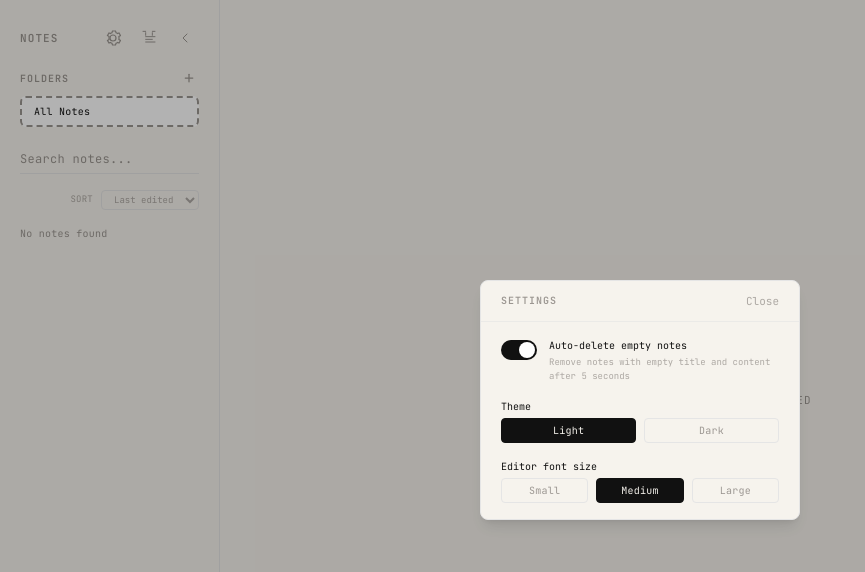
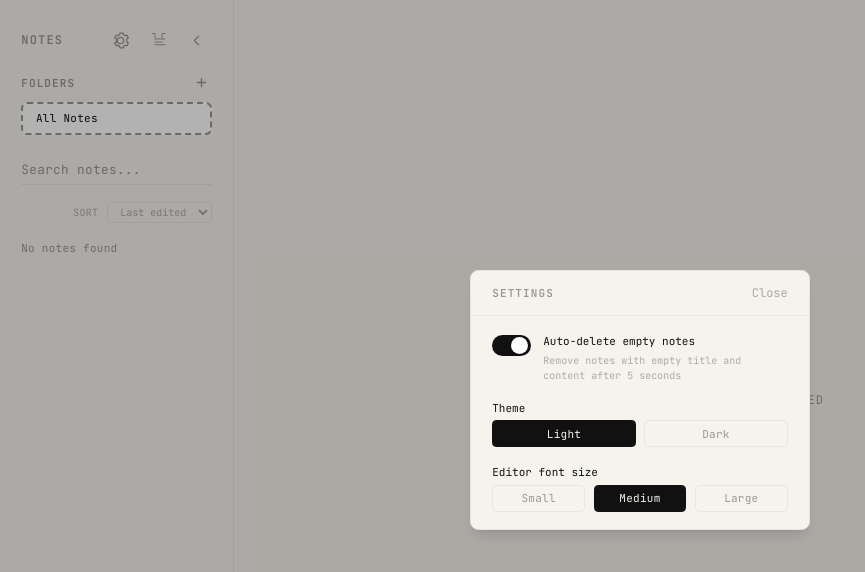
Before and after one commit to ib0dev/notepad, a React (Vite) app: page / in a window 1280 px wide. Both pictures are taken after a click on the button 113 px from the left and 38 px from the top of the page. Shown: the top 572 px of the page, without its empty margins (0-865 px from the left). Built offline with nearby package versions, Linux system fonts and the light colour scheme.

Commit message:
fixing scaling

```diff
--- a/src/components/Editor/index.tsx
+++ b/src/components/Editor/index.tsx
@@ -85,7 +85,7 @@ export function Editor() {
   if (!note) {
     return (
       <div className="flex-1 flex items-center justify-center">
-        <p className="text-[11px] font-mono text-shadow tracking-widest uppercase dark:text-smoke">
+        <p className="text-[12px] font-mono text-shadow tracking-widest uppercase dark:text-smoke">
           No note selected
         </p>
       </div>
@@ -105,14 +105,14 @@ export function Editor() {
         {/* Toolbar */}
         <div className="flex items-center justify-between px-10 pt-7 pb-3">
           <div className="flex items-center gap-4">
-            <span className="text-[9px] font-mono text-shadow tracking-widest uppercase dark:text-smoke">
+            <span className="text-[10px] font-mono text-shadow tracking-widest uppercase dark:text-smoke">
               Last edited {formatRelativeTime(note.updatedAt)}
             </span>
             <div className="relative group">
               <select
                 value={note.folderId || ''}
                 onChange={(e) => moveNoteToFolder(note.id, e.target.value || null)}
-                className="text-[9px] font-mono text-shadow/80 bg-transparent border border-mist rounded
+                className="text-[10px] font-mono text-shadow/80 bg-transparent border border-mist rounded
                            px-2 py-0.5 cursor-pointer outline-none hover:border-fog transition-colors
                            dark:text-smoke dark:border-stone dark:hover:border-ash"
               >
@@ -128,7 +128,7 @@ export function Editor() {
           <button
             onClick={handleDelete}
             title="Delete note"
-            className="text-[11px] font-mono text-shadow/60 hover:text-red-400
+            className="text-[12px] font-mono text-shadow/60 hover:text-red-400
                        px-4 py-2 rounded transition-colors duration-150 dark:text-smoke dark:hover:text-red-400"
           >
             Delete
@@ -165,7 +165,7 @@ export function Editor() {
               setIsBold((prev) => !prev);
               applyFormat('bold');
             }}
-            className={`px-2 py-1 rounded border text-[10px] font-mono tracking-wide transition-colors
+            className={`px-2 py-1 rounded border text-[11px] font-mono tracking-wide transition-colors
               ${
                 isBold
                   ? 'border-ink bg-ink text-sand dark:border-fog dark:bg-fog dark:text-charcoal'
@@ -181,7 +181,7 @@ export function Editor() {
               setIsItalic((prev) => !prev);
               applyFormat('italic');
             }}
-            className={`px-2 py-1 rounded border text-[10px] font-mono tracking-wide transition-colors
+            className={`px-2 py-1 rounded border text-[11px] font-mono tracking-wide transition-colors
               ${
                 isItalic
                   ? 'border-ink bg-ink text-sand dark:border-fog dark:bg-fog dark:text-charcoal'
@@ -197,7 +197,7 @@ export function Editor() {
               setIsUnderline((prev) => !prev);
               applyFormat('underline');
             }}
-            className={`px-2 py-1 rounded border text-[10px] font-mono tracking-wide transition-colors
+            className={`px-2 py-1 rounded border text-[11px] font-mono tracking-wide transition-colors
               ${
                 isUnderline
                   ? 'border-ink bg-ink text-sand dark:border-fog dark:bg-fog dark:text-charcoal'
@@ -207,7 +207,7 @@ export function Editor() {
             U
           </button>
           <div className="ml-3 flex items-center gap-1">
-            <span className="text-[9px] font-mono text-shadow dark:text-smoke mr-1">
+            <span className="text-[10px] font-mono text-shadow dark:text-smoke mr-1">
               Color
             </span>
             <button
--- a/src/components/Modal.tsx
+++ b/src/components/Modal.tsx
@@ -23,7 +23,7 @@ export function Modal({ isOpen, onClose, onConfirm, title, message }: ModalProps
             initial={{ scale: 0.9, y: 20 }}
             animate={{ scale: 1, y: 0 }}
             exit={{ scale: 0.9, y: 20 }}
-            className="bg-white dark:bg-charcoal rounded-lg overflow-hidden shadow-lg w-[300px]"
+            className="bg-white dark:bg-charcoal rounded-lg overflow-hidden shadow-lg w-[320px]"
             onClick={(e) => e.stopPropagation()}
           >
             <div className="p-5 border-b border-mist dark:border-stone">
--- a/src/components/Sidebar/FolderList.tsx
+++ b/src/components/Sidebar/FolderList.tsx
@@ -45,16 +45,16 @@ export function FolderList() {
   return (
     <div className="px-5 pb-3">
       <div className="flex items-center justify-between mb-2">
-        <span className="text-[10px] font-mono font-semibold tracking-widest uppercase text-shadow dark:text-smoke">
+        <span className="text-[11px] font-mono font-semibold tracking-widest uppercase text-shadow dark:text-smoke">
           Folders
         </span>
         <button
           onClick={() => setIsCreating(true)}
           title="New folder"
-          className="w-5 h-5 flex items-center justify-center rounded text-[10px]
+          className="w-5 h-5 flex items-center justify-center rounded text-[11px]
                      text-shadow hover:text-ink transition-colors duration-150 dark:text-smoke dark:hover:text-fog"
         >
-          <svg width="10" height="10" viewBox="0 0 8 8" fill="none">
+          <svg width="11" height="11" viewBox="0 0 8 8" fill="none">
             <line x1="4" y1="1" x2="4" y2="7" stroke="currentColor" strokeWidth="1" strokeLinecap="round"/>
             <line x1="1" y1="4" x2="7" y2="4" stroke="currentColor" strokeWidth="1" strokeLinecap="round"/>
           </svg>
@@ -74,7 +74,7 @@ export function FolderList() {
             onBlur={() => !newFolderName.trim() && setIsCreating(false)}
             onKeyDown={handleKeyDown}
             placeholder="Folder name..."
-            className="w-full bg-transparent text-[10px] font-mono text-ink placeholder-shadow
+            className="w-full bg-transparent text-[11px] font-mono text-ink placeholder-shadow
                        border-b border-mist focus:border-fog outline-none py-1
                        transition-colors duration-200 tracking-wide dark:text-fog dark:border-stone dark:focus:border-ash"
           />
@@ -88,7 +88,7 @@ export function FolderList() {
         onDrop={(e) => handleDrop(e, null)}
         className={`
           mb-0.5 px-3 py-1.5 rounded-md cursor-pointer
-          transition-colors duration-150 text-[10px] font-mono tracking-wide
+          transition-colors duration-150 text-[11px] font-mono tracking-wide
           ${selectedFolderId === null ? 'bg-white dark:bg-stone' : 'hover:bg-white/50 dark:hover:bg-stone/30'}
           ${dragOverFolder === null ? 'bg-fog/30 dark:bg-ash/30 border-2 border-dashed border-shadow' : ''}
         `}
@@ -109,7 +109,7 @@ export function FolderList() {
           onDrop={(e) => handleDrop(e, folder.id)}
           className={`
             group flex items-center justify-between mb-0.5 px-3 py-1.5 rounded-md cursor-pointer
-            transition-colors duration-150 text-[10px] font-mono tracking-wide
+            transition-colors duration-150 text-[11px] font-mono tracking-wide
             ${selectedFolderId === folder.id ? 'bg-white dark:bg-stone' : 'hover:bg-white/50 dark:hover:bg-stone/30'}
             ${dragOverFolder === folder.id ? 'bg-fog/30 dark:bg-ash/30 border-2 border-dashed border-shadow' : ''}
           `}
@@ -132,7 +132,7 @@ export function FolderList() {
                        text-shadow/60 hover:text-red-400 transition-opacity duration-150 dark:text-smoke"
             title="Delete folder"
           >
-            <svg width="8" height="8" viewBox="0 0 6 6" fill="none">
+            <svg width="9" height="9" viewBox="0 0 6 6" fill="none">
               <path d="M1 1L5 5M5 1L1 5" stroke="currentColor" strokeWidth="1" strokeLinecap="round"/>
             </svg>
           </button>
--- a/src/components/Sidebar/NoteItem.tsx
+++ b/src/components/Sidebar/NoteItem.tsx
@@ -1,4 +1,4 @@
-import React, { useState } from 'react';
+import { useState } from 'react';
 import { motion, AnimatePresence } from 'framer-motion';
 import { Note } from '../../types/note';
 import { useNotes } from '../../hooks/useNotes';
@@ -74,22 +74,22 @@ export function NoteItem({ note }: NoteItemProps) {
                 className="w-1.5 h-1.5 rounded-sm"
                 style={{ backgroundColor: folder.color }}
               />
-              <span className="text-[9px] font-mono text-shadow/70 truncate dark:text-smoke/70">
+              <span className="text-[10px] font-mono text-shadow/70 truncate dark:text-smoke/70">
                 {folder.name}
               </span>
             </div>
           )}
           {preview && !folder && (
-            <p className="text-[10px] font-mono text-shadow truncate mt-0.5 leading-snug dark:text-smoke">
+            <p className="text-[11px] font-mono text-shadow truncate mt-0.5 leading-snug dark:text-smoke">
               {preview}
             </p>
           )}
           <div className="flex items-center justify-between mt-1">
-            <p className="text-[9px] font-mono text-shadow/70 dark:text-smoke/70">
+            <p className="text-[10px] font-mono text-shadow/70 dark:text-smoke/70">
               {formatRelativeTime(note.updatedAt)}
             </p>
             {note.pinned && (
-              <span className="text-[9px] font-mono text-shadow/80 dark:text-smoke/80">
+              <span className="text-[10px] font-mono text-shadow/80 dark:text-smoke/80">
                 ★
               </span>
             )}
@@ -109,7 +109,7 @@ export function NoteItem({ note }: NoteItemProps) {
             }}
             className="opacity-0 group-hover:opacity-100 w-6 h-6 flex items-center justify-center rounded
                        text-shadow/60 hover:text-ink hover:bg-white/60 dark:hover:bg-stone/40
-                       transition-all duration-150 dark:text-smoke text-[10px]"
+                       transition-all duration-150 dark:text-smoke text-[11px]"
             title={note.pinned ? 'Unpin note' : 'Pin note'}
           >
             {note.pinned ? '★' : '☆'}
@@ -124,7 +124,7 @@ export function NoteItem({ note }: NoteItemProps) {
                        transition-all duration-150 dark:text-smoke"
             title="Delete note"
           >
-            <svg width="10" height="10" viewBox="0 0 10 10" fill="none">
+            <svg width="11" height="11" viewBox="0 0 10 10" fill="none">
               <path d="M1 1L9 9M9 1L1 9" stroke="currentColor" strokeWidth="1.2" strokeLinecap="round"/>
             </svg>
           </button>
@@ -142,7 +142,7 @@ export function NoteItem({ note }: NoteItemProps) {
             className="absolute left-full top-0 ml-2 z-50"
           >
             <div className="bg-sand dark:bg-charcoal border border-mist dark:border-stone rounded-md p-3 shadow-lg">
-              <p className="text-[10px] font-mono text-ink/90 dark:text-fog/90 leading-relaxed whitespace-pre-wrap break-words max-h-40 overflow-y-auto scrollbar-none">
+              <p className="text-[11px] font-mono text-ink/90 dark:text-fog/90 leading-relaxed whitespace-pre-wrap break-words max-h-40 overflow-y-auto scrollbar-none">
                 {fullContent}
               </p>
             </div>
--- a/src/components/Sidebar/NoteList.tsx
+++ b/src/components/Sidebar/NoteList.tsx
@@ -1,4 +1,3 @@
-import React from 'react';
 import { AnimatePresence, motion } from 'framer-motion';
 import { NoteItem } from './NoteItem';
 import { useNotes } from '../../hooks/useNotes';
@@ -11,7 +10,7 @@ export function NoteList() {
     <div className="flex-1 flex flex-col overflow-y-auto py-1 scrollbar-none">
       <div className="px-5 pb-1 flex items-center justify-end">
         <label className="flex items-center gap-2">
-          <span className="text-[9px] font-mono text-shadow/80 dark:text-smoke/80 uppercase tracking-wide">
+          <span className="text-[10px] font-mono text-shadow/80 dark:text-smoke/80 uppercase tracking-wide">
             Sort
           </span>
           <select
@@ -19,7 +18,7 @@ export function NoteList() {
             onChange={(e) =>
               setSortBy(e.target.value as 'updated' | 'created' | 'title')
             }
-            className="text-[9px] font-mono text-shadow/80 bg-transparent border border-mist rounded px-2 py-0.5 cursor-pointer outline-none hover:border-fog transition-colors dark:text-smoke dark:border-stone dark:hover:border-ash"
+            className="text-[10px] font-mono text-shadow/80 bg-transparent border border-mist rounded px-2 py-0.5 cursor-pointer outline-none hover:border-fog transition-colors dark:text-smoke dark:border-stone dark:hover:border-ash"
           >
             <option value="updated">Last edited</option>
             <option value="created">Created</option>
@@ -37,7 +36,7 @@ export function NoteList() {
               transition={{ duration: 0.15 }}
               className="px-5 py-3"
             >
-              <p className="text-[10px] font-mono text-shadow tracking-wide dark:text-smoke">
+              <p className="text-[11px] font-mono text-shadow tracking-wide dark:text-smoke">
                 No notes found
               </p>
             </motion.div>
--- a/src/components/Sidebar/SearchBar.tsx
+++ b/src/components/Sidebar/SearchBar.tsx
@@ -1,4 +1,3 @@
-import React from 'react';
 import { useNotes } from '../../hooks/useNotes';
 
 export function SearchBar() {
--- a/src/components/Sidebar/Settings.tsx
+++ b/src/components/Sidebar/Settings.tsx
@@ -1,4 +1,3 @@
-import React from 'react';
 import { useNotes } from '../../hooks/useNotes';
 
 export function Settings() {
@@ -7,7 +6,7 @@ export function Settings() {
   return (
     <div className="px-5 pb-3">
       <div className="mb-4">
-        <span className="text-[10px] font-mono font-semibold tracking-widest uppercase text-shadow dark:text-smoke">
+        <span className="text-[11px] font-mono font-semibold tracking-widest uppercase text-shadow dark:text-smoke">
           Settings
         </span>
       </div>
@@ -26,10 +25,10 @@ export function Settings() {
             <div className="absolute left-0.5 top-0.5 w-4 h-4 bg-white dark:bg-charcoal rounded-full transition-transform peer-checked:translate-x-4 shadow"></div>
           </div>
           <div className="flex-1">
-            <p className="text-[10px] font-mono text-ink dark:text-fog leading-relaxed">
+            <p className="text-[11px] font-mono text-ink dark:text-fog leading-relaxed">
               Auto-delete empty notes
             </p>
-            <p className="text-[9px] font-mono text-shadow/80 dark:text-smoke/80 mt-0.5">
+            <p className="text-[10px] font-mono text-shadow/80 dark:text-smoke/80 mt-0.5">
               Remove notes with empty title and content after 5 seconds
             </p>
           </div>
--- a/src/components/Sidebar/SettingsModal.tsx
+++ b/src/components/Sidebar/SettingsModal.tsx
@@ -1,4 +1,3 @@
-import React from 'react';
 import { useNotes } from '../../hooks/useNotes';
 import { useTheme } from '../../hooks/useTheme';
 import type { EditorFontSize } from '../../utils/storage';
@@ -26,16 +25,16 @@ export function SettingsModal({ isOpen, onClose }: SettingsModalProps) {
       onClick={onClose}
     >
       <div
-        className="w-[320px] max-w-[90vw] rounded-lg border border-mist bg-sand shadow-lg dark:bg-charcoal dark:border-stone"
+        className="w-[340px] max-w-[90vw] rounded-lg border border-mist bg-sand shadow-lg dark:bg-charcoal dark:border-stone"
         onClick={(e) => e.stopPropagation()}
       >
         <div className="flex items-center justify-between px-5 py-3 border-b border-mist/60 dark:border-stone/60">
-          <span className="text-[10px] font-mono font-semibold tracking-widest uppercase text-shadow dark:text-smoke">
+          <span className="text-[11px] font-mono font-semibold tracking-widest uppercase text-shadow dark:text-smoke">
             Settings
           </span>
           <button
             onClick={onClose}
-            className="text-[11px] font-mono text-shadow/80 hover:text-ink dark:text-smoke dark:hover:text-fog"
+            className="text-[12px] font-mono text-shadow/80 hover:text-ink dark:text-smoke dark:hover:text-fog"
           >
             Close
           </button>
@@ -55,10 +54,10 @@ export function SettingsModal({ isOpen, onClose }: SettingsModalProps) {
               <div className="absolute left-0.5 top-0.5 w-4 h-4 bg-white dark:bg-charcoal rounded-full transition-transform peer-checked:translate-x-4 shadow" />
             </div>
             <div className="flex-1">
-              <p className="text-[10px] font-mono text-ink dark:text-fog leading-relaxed">
+              <p className="text-[11px] font-mono text-ink dark:text-fog leading-relaxed">
                 Auto-delete empty notes
               </p>
-              <p className="text-[9px] font-mono text-shadow/80 dark:text-smoke/80 mt-0.5">
+              <p className="text-[10px] font-mono text-shadow/80 dark:text-smoke/80 mt-0.5">
                 Remove notes with empty title and content after 5 seconds
               </p>
             </div>
@@ -66,7 +65,7 @@ export function SettingsModal({ isOpen, onClose }: SettingsModalProps) {
 
           {/* Theme selector */}
           <div>
-            <p className="text-[10px] font-mono text-ink dark:text-fog mb-1">
+            <p className="text-[11px] font-mono text-ink dark:text-fog mb-1">
               Theme
             </p>
             <div className="flex gap-2">
@@ -74,7 +73,7 @@ export function SettingsModal({ isOpen, onClose }: SettingsModalProps) {
                 <button
                   key={value}
                   onClick={() => setTheme(value)}
-                  className={`flex-1 px-2 py-1 rounded border text-[10px] font-mono tracking-wide transition-colors
+                  className={`flex-1 px-2 py-1 rounded border text-[11px] font-mono tracking-wide transition-colors
                     ${
                       theme === value
                         ? 'border-ink bg-ink text-sand dark:border-fog dark:bg-fog dark:text-charcoal'
@@ -89,7 +88,7 @@ export function SettingsModal({ isOpen, onClose }: SettingsModalProps) {
 
           {/* Editor font size */}
           <div>
-            <p className="text-[10px] font-mono text-ink dark:text-fog mb-1">
+            <p className="text-[11px] font-mono text-ink dark:text-fog mb-1">
               Editor font size
             </p>
             <div className="flex gap-2">
@@ -97,7 +96,7 @@ export function SettingsModal({ isOpen, onClose }: SettingsModalProps) {
                 <button
                   key={option.value}
                   onClick={() => updateSetting({ editorFontSize: option.value })}
-                  className={`flex-1 px-2 py-1 rounded border text-[10px] font-mono tracking-wide transition-colors
+                  className={`flex-1 px-2 py-1 rounded border text-[11px] font-mono tracking-wide transition-colors
                     ${
                       settings.editorFontSize === option.value
                         ? 'border-ink bg-ink text-sand dark:border-fog dark:bg-fog dark:text-charcoal'
--- a/src/components/Sidebar/index.tsx
+++ b/src/components/Sidebar/index.tsx
@@ -14,11 +14,11 @@ export function Sidebar() {
   const [showTemplateModal, setShowTemplateModal] = useState(false);
 
   return (
-    <aside className={`${isCollapsed ? 'w-[60px]' : 'w-[220px]'} transition-all duration-300 flex-shrink-0 h-full flex flex-col border-r border-mist bg-sand dark:bg-charcoal dark:border-stone`}>
+    <aside className={`${isCollapsed ? 'w-[64px]' : 'w-[234px]'} transition-all duration-300 flex-shrink-0 h-full flex flex-col border-r border-mist bg-sand dark:bg-charcoal dark:border-stone`}>
       {/* Header */}
       <div className="flex items-center justify-between px-5 pt-6 pb-4">
         {!isCollapsed && (
-          <span className="text-[11px] font-mono font-semibold tracking-widest uppercase text-shadow dark:text-fog">
+          <span className="text-[12px] font-mono font-semibold tracking-widest uppercase text-shadow dark:text-fog">
             Notes
           </span>
         )}
@@ -31,7 +31,7 @@ export function Sidebar() {
                 className="w-7 h-7 flex items-center justify-center rounded
                            text-shadow hover:text-ink transition-colors duration-150 dark:text-fog dark:hover:text-smoke"
               >
-                <svg width="16" height="16" viewBox="0 0 16 16" fill="none">
+                <svg width="17" height="17" viewBox="0 0 16 16" fill="none">
                   <path d="M8 11C9.65685 11 11 9.65685 11 8C11 6.34315 9.65685 5 8 5C6.34315 5 5 6.34315 5 8C5 9.65685 6.34315 11 8 11Z" stroke="currentColor" strokeWidth="1.2" strokeLinecap="round" />
                   <path d="M14 8C14 7.5 13.95 7 13.87 6.5L15.5 5.5L14 3L12.5 3.5C12.05 3.2 11.57 2.95 11.07 2.75L10.5 1H7.5L6.93 2.75C6.43 2.95 5.95 3.2 5.5 3.5L4 3L2.5 5.5L4.13 6.5C4.05 7 4 7.5 4 8C4 8.5 4.05 9 4.13 9.5L2.5 10.5L4 13L5.5 12.5C5.95 12.8 6.43 13.05 6.93 13.25L7.5 15H10.5L11.07 13.25C11.57 13.05 12.05 12.8 12.5 12.5L14 13L15.5 10.5L13.87 9.5C13.95 9 14 8.5 14 8Z" stroke="currentColor" strokeWidth="1.2" strokeLinecap="round" />
                 </svg>
@@ -42,7 +42,7 @@ export function Sidebar() {
                 className="w-7 h-7 flex items-center justify-center rounded
                            text-shadow hover:text-ink transition-colors duration-150 dark:text-fog dark:hover:text-smoke"
               >
-                <svg width="16" height="16" viewBox="0 0 24 24" fill="none">
+                <svg width="17" height="17" viewBox="0 0 24 24" fill="none">
                   <path d="M21 10H7" stroke="currentColor" strokeWidth="1.5" strokeLinecap="round" />
                   <path d="M21 18H7" stroke="currentColor" strokeWidth="1.5" strokeLinecap="round" />
                   <path d="M17 14H7" stroke="currentColor" strokeWidth="1.5" strokeLinecap="round" />
@@ -59,7 +59,7 @@ export function Sidebar() {
             className="w-7 h-7 flex items-center justify-center rounded
                        text-shadow hover:text-ink transition-colors duration-150 dark:text-fog dark:hover:text-smoke"
           >
-            <svg width="16" height="16" viewBox="0 0 24 24" fill="none">
+            <svg width="17" height="17" viewBox="0 0 24 24" fill="none">
               <path d={isCollapsed ? "M9 18L15 12L9 6" : "M15 18L9 12L15 6"} stroke="currentColor" strokeWidth="1.5" strokeLinecap="round" strokeLinejoin="round" />
             </svg>
           </button>
--- a/src/index.css
+++ b/src/index.css
@@ -11,6 +11,11 @@
     height: 100%;
     margin: 0;
     padding: 0;
+  }
+
+  html {
+    /* Scales Tailwind rem-based sizing (spacing, icon button sizes, etc.) */
+    font-size: 17px;
   }
 
   body {
```
Also changed, not shown: 4 other files (tests, documents, lock files or other folders).
